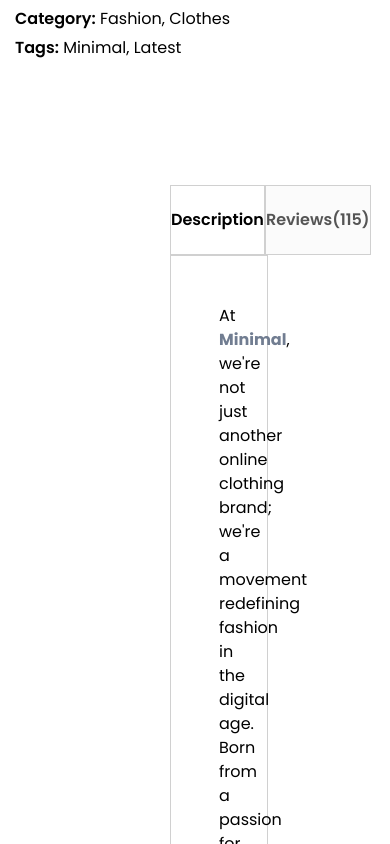
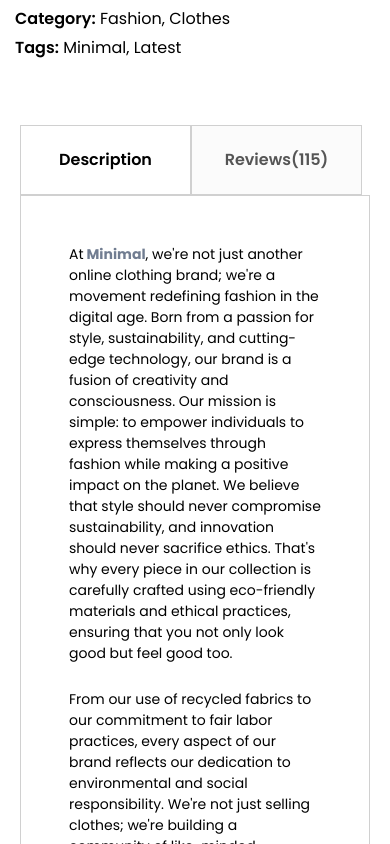
Before and after one commit to NadiasCodes/e-commerce-website-react, a React (Create React App) app: page /product/1 in a window 390 px wide. Shown: the part 780-1624 px from the top of the page. Built offline with nearby package versions, Linux system fonts and the light colour scheme; a web font is replaced by a local one.

Commit message:
added the media queries for the description box

```diff
--- a/src/Components/DescriptionBox/DescriptionBox.css
+++ b/src/Components/DescriptionBox/DescriptionBox.css
@@ -34,3 +34,18 @@
   color: var(--darker-blue);
   font-weight: 700;
 }
+
+@media (max-width: 1280px) {
+  .descriptionbox {
+    margin: 60px;
+  }
+}
+
+@media (max-width: 800px) {
+  .descriptionbox {
+    margin: 60px 20px;
+  }
+  .descriptionbox-description {
+    font-size: 14px;
+  }
+}
```
